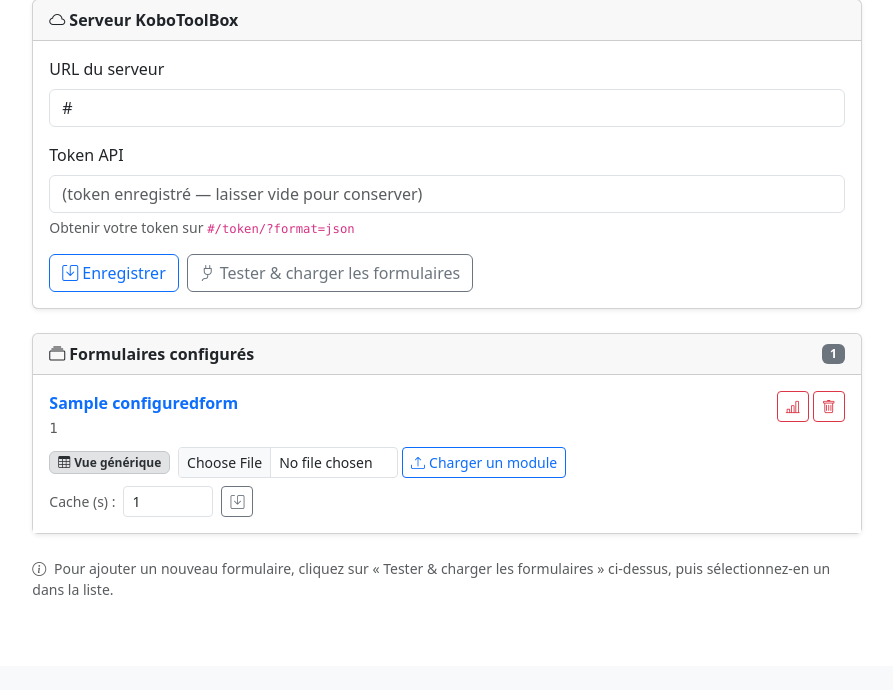
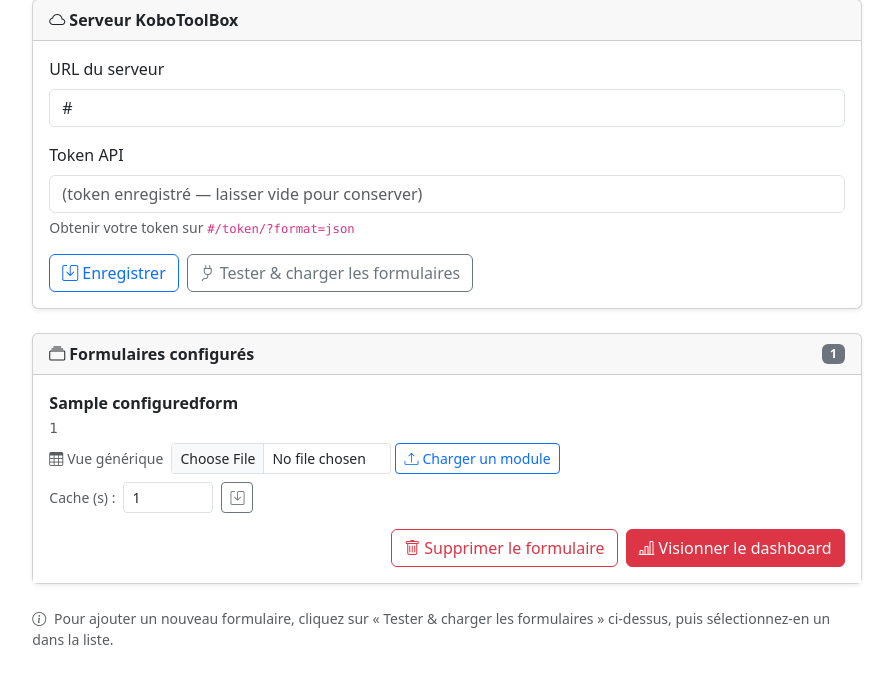
Before and after one commit to vmalep/KoboDashBoard, a Django app: page /dashboard/settings/ in a window 1280 px wide. Shown: the part 134-824 px from the top of the page, without its empty margins (193-1086 px from the left). Before the commit the page ends 729 px from the top, so only its background shows below. Run offline with Django 5.2, Linux system fonts and the light colour scheme; a user stored in the database is signed in; tables that the repository leaves empty hold one stand-in row (values such as "Sample post").

Commit message:
Improve settings page form buttons
Module labels are now plain text (no badge). Action buttons (Visionner le
dashboard / Supprimer le formulaire) are full-size and placed at the bottom
right of each form's box.

Co-Authored-By: Claude Sonnet 4.6 <noreply@anthropic.com>

```diff
--- a/dashboard/templates/dashboard/settings.html
+++ b/dashboard/templates/dashboard/settings.html
@@ -67,37 +67,17 @@
           <div class="list-group list-group-flush">
             {% for f in configured_forms %}
             <div class="list-group-item py-3">
-              <div class="d-flex justify-content-between align-items-start mb-2">
-                <div>
-                  <a href="/dashboard/{{ f.uid }}/" class="fw-semibold text-decoration-none">{{ f.name }}</a>
-                  <div><code class="text-muted small">{{ f.uid }}</code></div>
-                </div>
-                <div class="d-flex gap-1 ms-2">
-                  <a href="/dashboard/{{ f.uid }}/" class="btn btn-sm btn-outline-danger">
-                    <i class="bi bi-bar-chart-line"></i>
-                  </a>
-                  <form method="post">
-                    {% csrf_token %}
-                    <input type="hidden" name="action" value="remove_form">
-                    <input type="hidden" name="form_uid" value="{{ f.uid }}">
-                    <button type="submit" class="btn btn-sm btn-outline-danger"
-                            onclick="return confirm('Supprimer ce formulaire ?')">
-                      <i class="bi bi-trash"></i>
-                    </button>
-                  </form>
-                </div>
+              <div class="mb-1">
+                <div class="fw-semibold">{{ f.name }}</div>
+                <code class="text-muted small">{{ f.uid }}</code>
               </div>
 
               {# Module row #}
               <div class="d-flex align-items-center gap-2 mb-2 flex-wrap">
                 {% if f.module_label %}
-                  <span class="badge bg-success-subtle text-success-emphasis border border-success-subtle">
-                    <i class="bi bi-puzzle-fill me-1"></i>{{ f.module_label }}
-                  </span>
+                  <span class="text-success small"><i class="bi bi-puzzle-fill me-1"></i>{{ f.module_label }}</span>
                 {% else %}
-                  <span class="badge bg-secondary-subtle text-secondary-emphasis border border-secondary-subtle">
-                    <i class="bi bi-table me-1"></i>Vue générique
-                  </span>
+                  <span class="text-muted small"><i class="bi bi-table me-1"></i>Vue générique</span>
                 {% endif %}
 
                 {% if f.has_module_file %}
@@ -130,6 +110,22 @@
                   <i class="bi bi-save"></i>
                 </button>
               </form>
+
+              {# Action buttons — bottom right #}
+              <div class="d-flex justify-content-end gap-2 mt-3">
+                <form method="post">
+                  {% csrf_token %}
+                  <input type="hidden" name="action" value="remove_form">
+                  <input type="hidden" name="form_uid" value="{{ f.uid }}">
+                  <button type="submit" class="btn btn-outline-danger"
+                          onclick="return confirm('Supprimer ce formulaire ?')">
+                    <i class="bi bi-trash me-1"></i>Supprimer le formulaire
+                  </button>
+                </form>
+                <a href="/dashboard/{{ f.uid }}/" class="btn btn-danger">
+                  <i class="bi bi-bar-chart-line me-1"></i>Visionner le dashboard
+                </a>
+              </div>
             </div>
             {% endfor %}
           </div>
```
